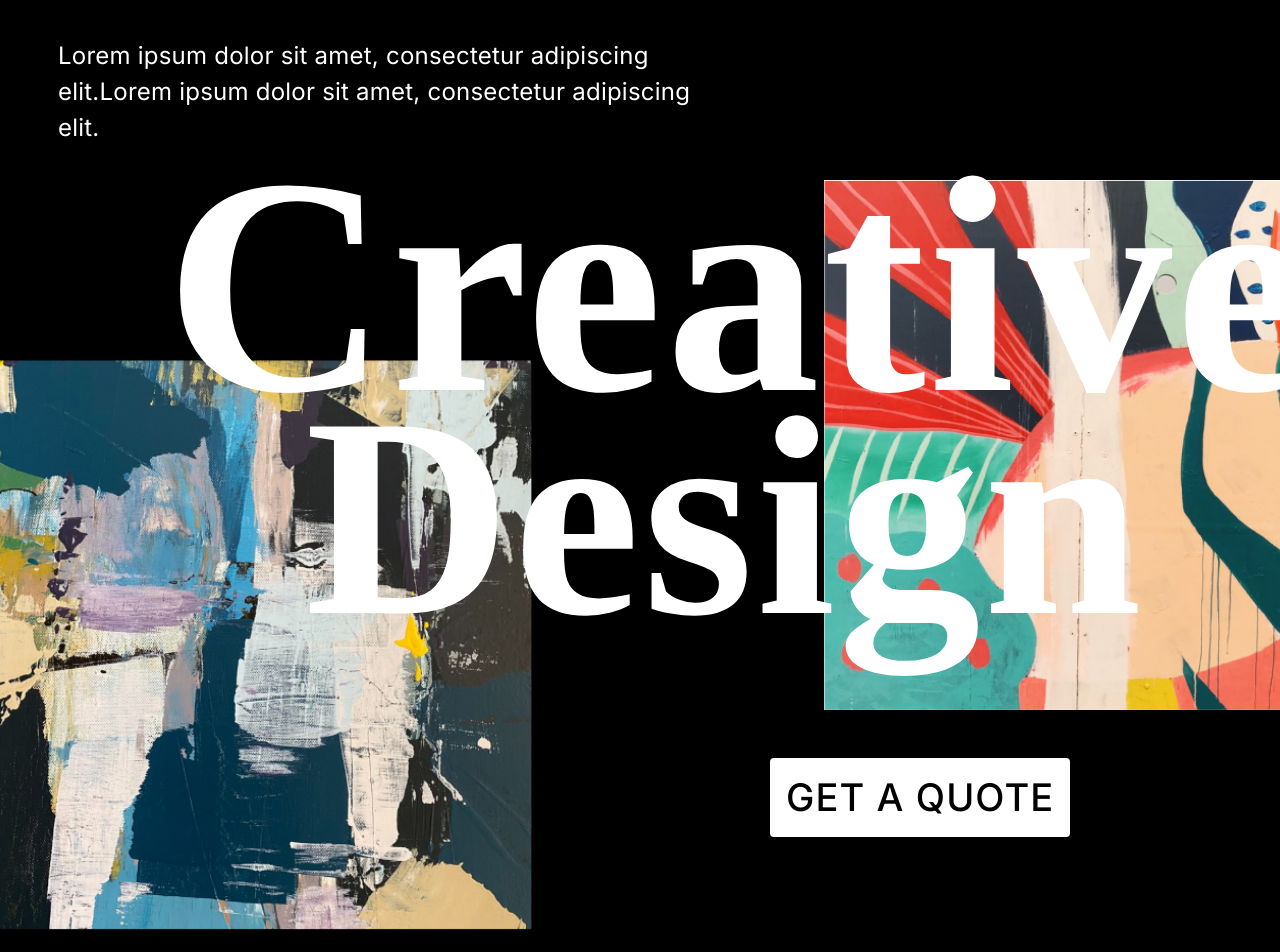
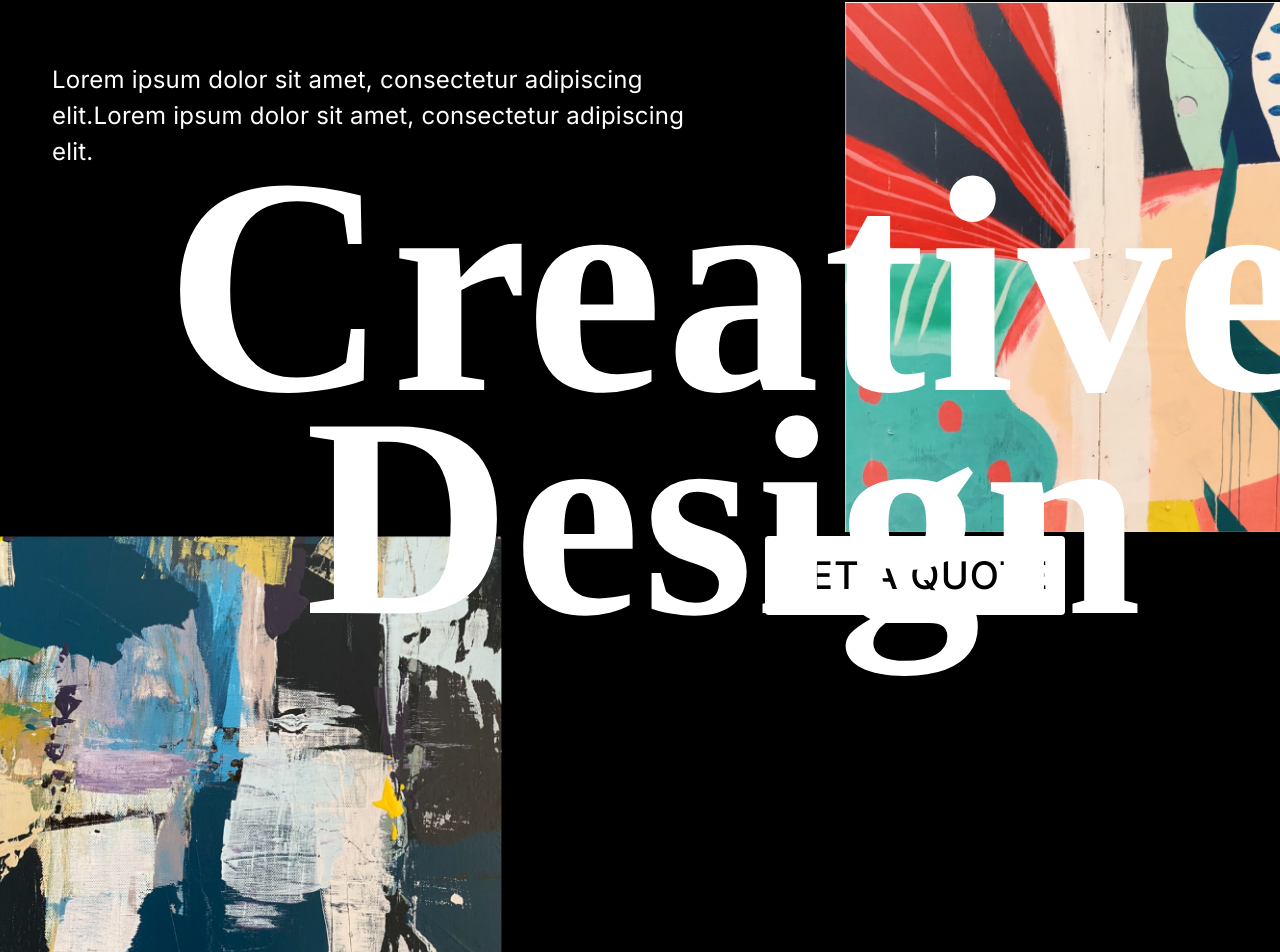
Before and after one commit to Charoneeee/ChuyenNganh, a Next.js app in the folder figmar_app_1/: page / in a window 1280 px wide. Shown: the part 220-1172 px from the top of the page. Built offline with nearby package versions, Linux system fonts and the light colour scheme.

Commit message:
Update header

```diff
--- a/figmar_app_1/components/header.tsx
+++ b/figmar_app_1/components/header.tsx
@@ -40,31 +40,23 @@ const SectionHeader = () => {
           </Stack>
         </Stack>
       </Box>
+      <Grid pt={"100px"} container spacing={2}>
+        <Grid xs={8}>
           <Box>
             <Typography
               sx={{
-            padding: "50px",
-            paddingTop: "120px",
+                padding: "60px",
                 fontSize: "24px",
                 width: "650px",
                 fontFamily: "Inter, sans-serif",
               }}
             >
-          Lorem ipsum dolor sit amet, consectetur adipiscing elit.Lorem ipsum
-          dolor sit amet, consectetur adipiscing elit.
+              Lorem ipsum dolor sit amet, consectetur adipiscing elit.Lorem
+              ipsum dolor sit amet, consectetur adipiscing elit.
             </Typography>
           </Box>
-      <Grid container spacing={2}>
-        <Grid xs={7.8} pt={"180px"}>
-          <Image
-            alt="HeaderLeft"
-            src="/HeaderLeft.png" // Update the path to your image
-            layout="fixed"
-            width={540}
-            height={570}
-          />
         </Grid>
-        <Grid xs={4.2}>
+        <Grid xs={4}>
           <Image
             alt="HeaderRight"
             src="/HeaderRight.jpg" // Update the path to your image
@@ -72,6 +64,28 @@ const SectionHeader = () => {
             width={520}
             height={530}
           />
+        </Grid>
+        <Grid xs={5.3}>
+          <Image
+            alt="HeaderLeft"
+            src="/HeaderLeft.png" // Update the path to your image
+            layout="fixed"
+            width={510}
+            height={540}
+          />
+        </Grid>
+        <Grid textAlign={"center"} xs={6.7}>
+          <Button
+            variant="contained"
+            style={{
+              fontSize: "38px",
+              fontFamily: "Inter, sans-serif",
+              backgroundColor: "white",
+              color: "black",
+            }}
+          >
+            Get a Quote
+          </Button>
         </Grid>
       </Grid>
       <Typography
@@ -98,20 +112,6 @@ const SectionHeader = () => {
       >
         Design
       </Typography>
-      <Button
-        variant="contained"
-        style={{
-          position: "absolute",
-          left: "770px",
-          top: "978px",
-          fontSize: "38px",
-          fontFamily: "Inter, sans-serif",
-          backgroundColor: "white",
-          color: "black",
-        }}
-      >
-        Get a Quote
-      </Button>
     </Box>
   );
 };
```
Lines whose indentation alone changed are shown as unchanged.
